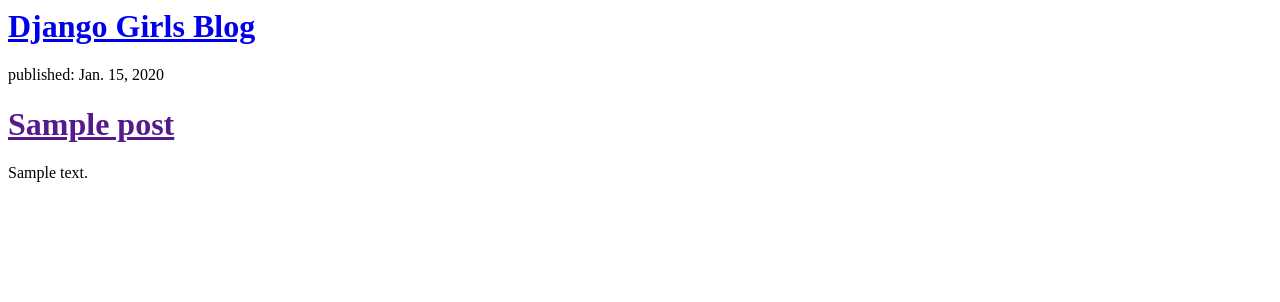
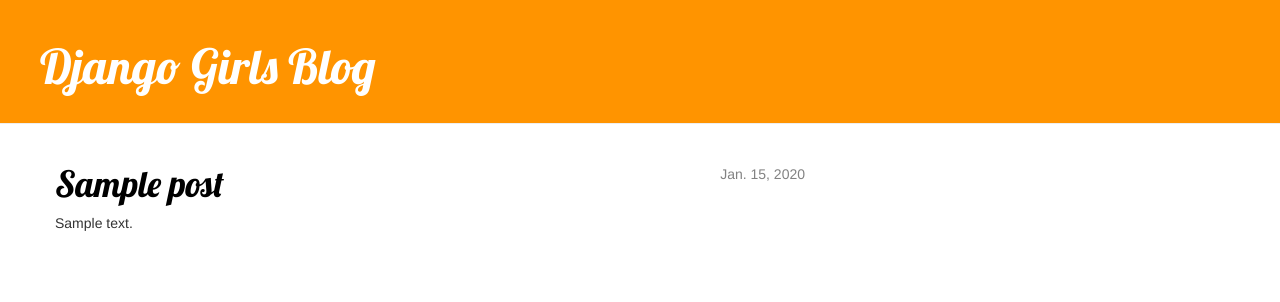
Before and after one commit to OscaRoa/djangogirls-tutorial, a Django app: template blog/templates/blog/post_list.html in a window 1280 px wide. Shown: the top 302 px of the page. Run offline with Django 3.2, Linux system fonts and the light colour scheme; the template is opened without the code that fills it: values that come from a table or form of the project are taken from there, others are empty; tables that the repository leaves empty hold one stand-in row (values such as "Sample post"); some libraries are stand-ins or nearby versions.

Commit message:
Add post detail view and css for the blog

```diff
--- /dev/null
+++ b/blog/static/css/blog.css
@@ -0,0 +1,47 @@
+.page-header {
+    background-color: #ff9400;
+    margin-top: 0;
+    padding: 20px 20px 20px 40px;
+}
+
+.page-header h1, .page-header h1 a, .page-header h1 a:visited, .page-header h1 a:active {
+    color: #ffffff;
+    font-size: 36pt;
+    text-decoration: none;
+}
+
+.content {
+    margin-left: 40px;
+}
+
+h1, h2, h3, h4 {
+    font-family: 'Lobster', cursive;
+}
+
+.date {
+    float: right;
+    color: #828282;
+}
+
+.save {
+    float: right;
+}
+
+.post-form textarea, .post-form input {
+    width: 100%;
+}
+
+.top-menu, .top-menu:hover, .top-menu:visited {
+    color: #ffffff;
+    float: right;
+    font-size: 26pt;
+    margin-right: 20px;
+}
+
+.post {
+    margin-bottom: 70px;
+}
+
+.post h1 a, .post h1 a:visited {
+    color: #000000;
+}
--- a/blog/templates/blog/post_list.html
+++ b/blog/templates/blog/post_list.html
@@ -1,11 +1,13 @@
-<div>
-    <h1><a href="/">Django Girls Blog</a></h1>
-</div>
+{% extends 'blog/base.html' %}
 
-{% for post in posts %}
-    <div>
-        <p>published: {{ post.published_date }}</p>
-        <h1><a href="">{{ post.title }}</a></h1>
-        <p>{{ post.text|linebreaks }}</p>
-    </div>
-{% endfor %}
+{% block content %}
+    {% for post in posts %}
+        <div class="post">
+            <div class="date">
+                {{ post.published_date }}
+            </div>
+            <h1><a href="{% url 'blog:post_detail' pk=post.pk %}">{{ post.title }}</a></h1>
+            <p>{{ post.text|linebreaks }}</p>
+        </div>
+    {% endfor %}
+{% endblock %}
--- a/blog/urls.py
+++ b/blog/urls.py
@@ -4,4 +4,5 @@
 
 urlpatterns = [
     url(r'^$', views.post_list, name='post_list'),
+    url(r'^post/(?P<pk>\d+)/$', views.post_detail, name='post_detail'),
 ]
```
Also changed, not shown: blog/templates/blog/post_detail.html (added, +13 -0 lines), blog/views.py (+6 -1 lines).
